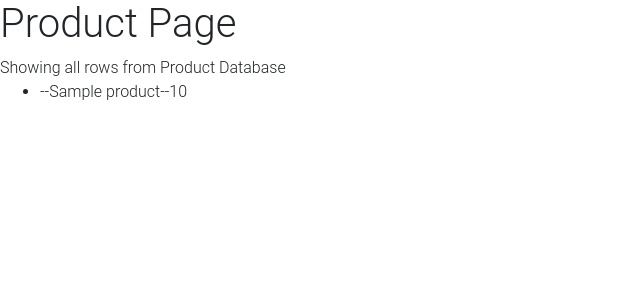
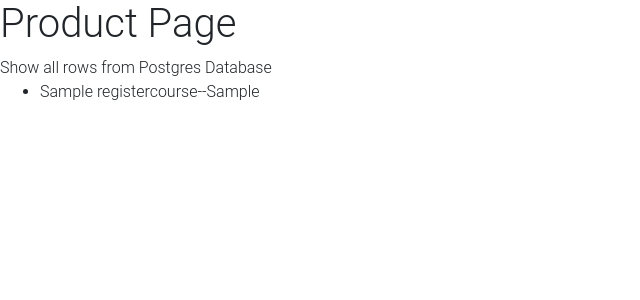
Before and after one commit to thelost2710/ProjectDemo, a PHP site: page / in a window 1280 px wide. Shown: the top 300 px of the page, without its empty margins (0-640 px from the left). Run offline with PHP 8.4, Linux system fonts and the light colour scheme; tables that the repository leaves empty or names only in its code hold one stand-in row (values such as "Sample post"); data that the repository does not hold is empty; some libraries are stand-ins or nearby versions.

Commit message:
Update index.php

```diff
--- a/index.php
+++ b/index.php
@@ -19,11 +19,10 @@
 <h1>Product Page</h1>
 
 <?php
-	echo "Showing all rows from Product Database";
+	echo "Show all rows from Postgres Database";
 
 	//Refere to database
 	$db = parse_url(getenv("DATABASE_URL"));
-
 	$pdo = new PDO("pgsql:" . sprintf(
 	    "host=%s;port=%s;user=%s;password=%s;dbname=%s",
 	    $db["host"],
@@ -32,8 +31,9 @@ $pdo = new PDO("pgsql:" . sprintf(
 	    $db["pass"],
 	    ltrim($db["path"], "/")
 	));
-	//your sql query
-	$sql = "SELECT * FROM Product";
+	//you sql query
+	$sql = "SELECT studentname, course FROM registercourse";
+
 	$stmt = $pdo->prepare($sql);
 	//execute the query on the server and return the result set
 	$stmt->setFetchMode(PDO::FETCH_ASSOC);
@@ -45,7 +45,7 @@ $pdo = new PDO("pgsql:" . sprintf(
 	<?php
 		foreach ($resultSet as $row) {
 			echo "<li>" .
-				$row["productID"] . '--'. $row["name"] . '--'. $row["price"]
+				$row["studentname"] . '--'. $row["course"]
 			. "</li>";
 		}
 	?>
```
Lines whose indentation alone changed are shown as unchanged.
